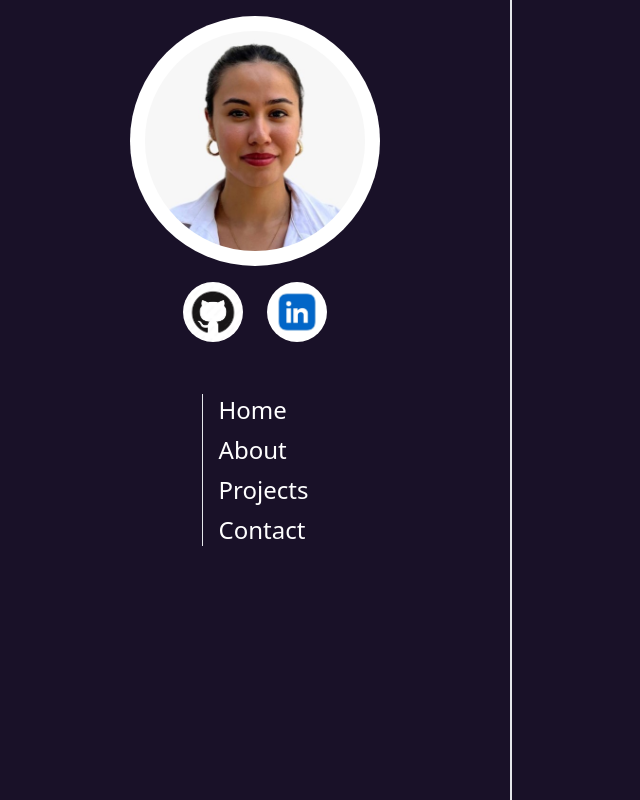
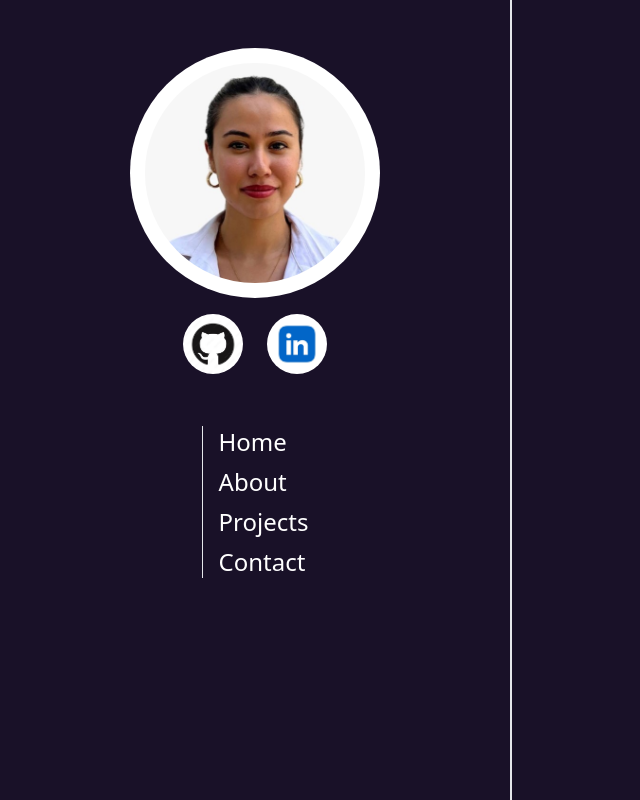
Before and after one commit to Eda-Inal/portfolio, a Next.js app in the folder portfolio/: page /sidebar in a window 1280 px wide. Shown: the top 800 px of the page, without its empty margins (0-640 px from the left). Built offline with nearby package versions, Linux system fonts and the light colour scheme.

Commit message:
fixed some design mistakes

```diff
--- a/portfolio/src/app/components/navbar.jsx
+++ b/portfolio/src/app/components/navbar.jsx
@@ -2,7 +2,7 @@ import React from 'react'
 
 function Navbar() {
     return (
-        <div className='border-l text-2xl md:mt-8 mt-4 flex sm:ml-16 ml-8 md:ml-0' >
+        <div className='border-l text-lg sm:text-2xl md:mt-8 mt-4 flex sm:ml-16 ml-8 md:ml-0' >
             <div className='flex flex-col ml-4 '>
                 <div className='mb-2 font-light'>Home</div>
                 <div className='mb-2 font-light'>About</div>
--- a/portfolio/src/app/components/photo.jsx
+++ b/portfolio/src/app/components/photo.jsx
@@ -4,7 +4,7 @@ import me from "../../../public/images/me.jpeg"
 
 function Photo() {
     return (
-        <div className='sm:w-[180px] sm:h-[180px] md:w-[200px] md:h-[200px] lg:w-[250px] lg:h-[250px]  w-[120px] h-[120px] bg-white rounded-full  ml-2 sm:ml-6 md:ml-0 flex justify-center items-center mt-4'  >
+        <div className='sm:w-[180px] sm:h-[180px] md:w-[200px] md:h-[200px] lg:w-[250px] lg:h-[250px]  w-[120px] h-[120px] bg-white rounded-full sm:ml-6 md:ml-0 flex justify-center items-center mt-4'  >
             <div className='relative sm:w-[160px] sm:h-[160px] md:w-[180px] md:h-[180px] lg:w-[220px] lg:h-[220px] w-[100px] h-[100px] rounded-full overflow-hidden'>
                 <Image
                     src={me}
--- a/portfolio/src/app/sidebar/page.jsx
+++ b/portfolio/src/app/sidebar/page.jsx
@@ -5,17 +5,20 @@ import Navbar from '../components/navbar'
 
 function SideBar() {
     return (
-        <div className='container md:w-2/5 w-4/5 sm:w-4/5 sm:h-48 h-36 mx-auto  md:mx-0  md:h-screen md:border-r-2 '  >
+        <div className='container md:w-2/5 w-5/5 sm:w-4/5 sm:h-48 h-36  md:mx-0  md:h-screen md:border-r-2 '  >
+            <div className='flex md:flex-col md:items-center w-full justify-around '>
+                <div className='  flex md:flex-col   flex-row items-center   sm:mx-auto md:mx-0 md:mt-8  ' >
 
-            <div className='  flex md:flex-col  md:items-center  flex-row items-center   sm:mx-auto md:mx-0  justify-center' >
+                    <Photo />
+                    <Links />
 
-                <Photo />
-                <Links />
-
-                <Navbar />
+                </div>
+                <div>
+                    <Navbar />
+                </div>
+            </div>
 
 
-            </div>
 
 
         </div>
```
